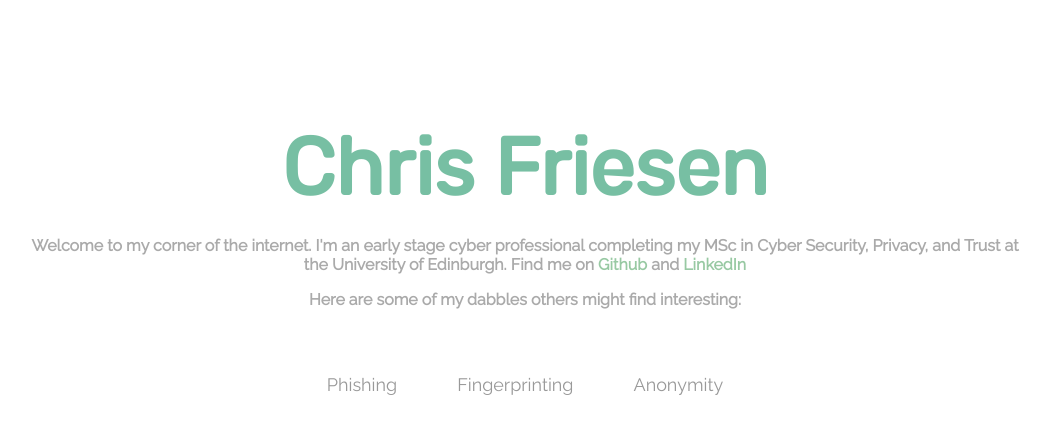
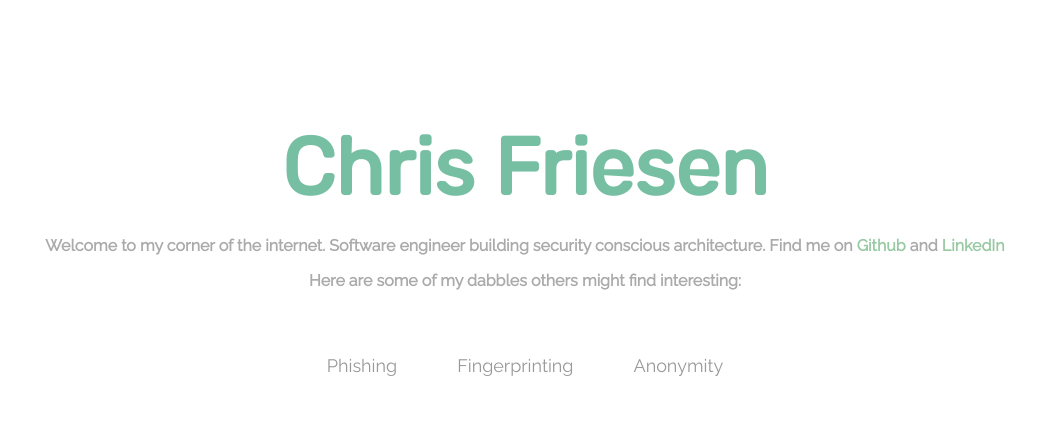
Before and after one commit to cfriesen-dev/personal_site, a React (Create React App) app: page / in a window 1280 px wide. Shown: the top 434 px of the page, without its empty margins (115-1165 px from the left). Built offline with nearby package versions, Linux system fonts and the light colour scheme.

Commit message:
Update greeting

```diff
--- a/src/landingPage/landingPage.jsx
+++ b/src/landingPage/landingPage.jsx
@@ -11,8 +11,7 @@ class LandingPage extends React.Component {
 
 				<h1 className="banner-title">Chris Friesen</h1>
 				<h4>
-					<p className="text">Welcome to my corner of the internet. I'm an early stage cyber professional completing
-					my MSc in Cyber Security, Privacy, and Trust at the University of Edinburgh. Find me on&nbsp;
+					<p className="text">Welcome to my corner of the internet. Software engineer building security conscious architecture. Find me on&nbsp;
 						<a href='https://github.com/cfriesen-dev'>Github</a>&nbsp;and&nbsp;
 						<a href='https://www.linkedin.com/in/cfriesen/'>LinkedIn</a>
 					</p>
```
